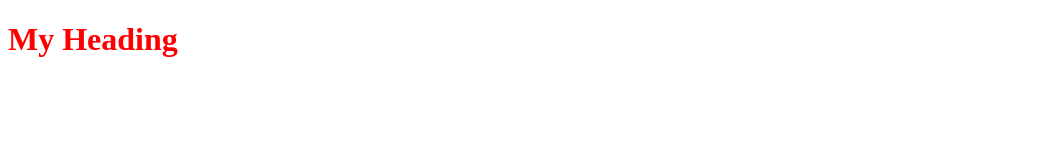
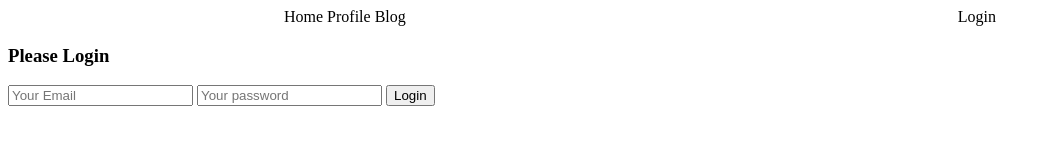
Before and after one commit to AAFaiyaz/css-recap, a plain HTML site: page index.html in a window 1280 px wide. Shown: the whole page, without its empty margins (0-1051 px from the left). Drawn offline with Linux system fonts and the light colour scheme.

Commit message:
revisit flebox and grid

```diff
--- a/index.html
+++ b/index.html
@@ -3,14 +3,32 @@
   <head>
     <meta charset="UTF-8" />
     <meta name="viewport" content="width=device-width, initial-scale=1.0" />
-    <title>Document</title>
+    <title>Flexbox layout</title>
     <style>
-      h1 {
-        color: red;
+      nav {
+        display: flex;
+        justify-content: space-around;
+      }
+      nav a {
+        text-decoration: none;
+        color: black;
       }
     </style>
   </head>
   <body>
-    <h1>My Heading</h1>
+    <nav>
+      <div>
+        <a href="">Home</a>
+        <a href="">Profile</a>
+        <a href="">Blog</a>
+      </div>
+      <a href="">Login</a>
+    </nav>
+    <form action="">
+      <h3>Please Login</h3>
+      <input type="email" placeholder="Your Email" />
+      <input type="password" placeholder="Your password" />
+      <input type="submit" value="Login" />
+    </form>
   </body>
 </html>
```
Also changed, not shown: grid.html (added).
